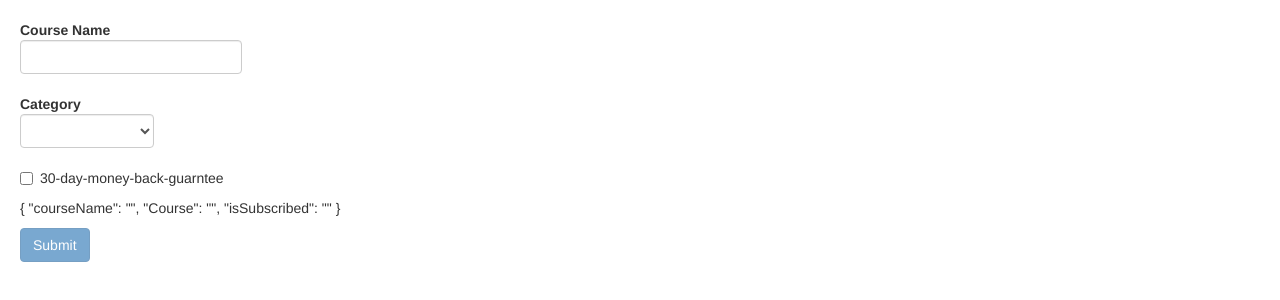
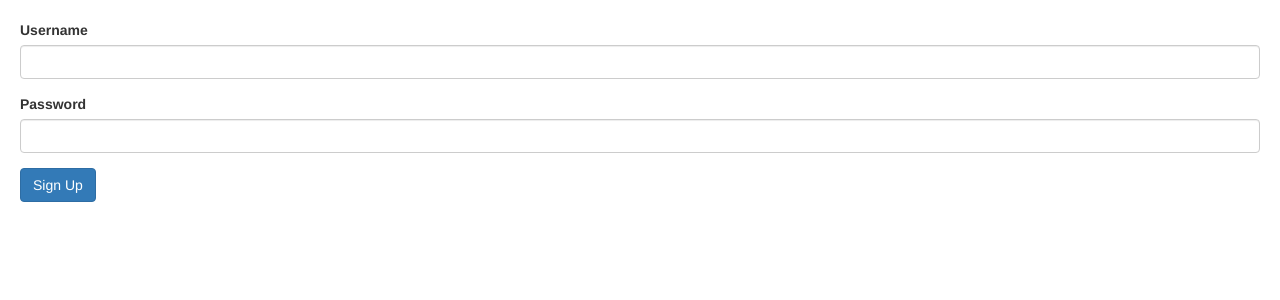
Before and after one commit to prk0906/hello-world, an Angular app: page / in a window 1280 px wide. Shown: the top 300 px of the page. Built offline with nearby package versions, Linux system fonts and the light colour scheme.

Commit message:
Reactive_forms

```diff
--- a/src/app/app.component.html
+++ b/src/app/app.component.html
@@ -79,6 +79,9 @@
 </zippy> -->
 
 
+<!-- Template-Driven-Forms -->
+<!-- <contact-form></contact-form> -->
+<!-- <udcourse-form></udcourse-form> -->
 
-<!-- <contact-form></contact-form> -->
-<udcourse-form></udcourse-form>
+<!-- Reactive-Forms -->
+<signup-form></signup-form>
--- a/src/app/app.component.ts
+++ b/src/app/app.component.ts
@@ -3,11 +3,12 @@
 import { CommonModule } from '@angular/common';
 import { ContactFormComponent } from './contact-form/contact-form.component';
 import { UdcourseFormComponent } from './udcourse-form/udcourse-form.component';
+import { SignupFormComponent } from './signup-form/signup-form.component';
 
 @Component({
   selector: 'app-root',
   standalone:true,
-  imports: [RouterOutlet, CommonModule, ContactFormComponent,UdcourseFormComponent],
+  imports: [RouterOutlet, CommonModule, ContactFormComponent,UdcourseFormComponent,SignupFormComponent],
   templateUrl: './app.component.html',
   styleUrl: './app.component.css'
 })
--- /dev/null
+++ b/src/app/signup-form/signup-form.component.html
@@ -0,0 +1,25 @@
+<form [formGroup]="form">
+    <div class="form-group">
+        <label for="username">Username</label>
+        <input
+            formControlName="username"
+            id="username"
+            type="text"
+            class="form-control">
+            <div *ngIf="userName?.touched && userName?.invalid" class="alert alert-danger">
+                <div *ngIf="userName?.errors?.['required']">UserName is required</div>
+                <div *ngIf="userName?.errors?.['minlength']">UserName Should contains min of {{userName?.errors?.['minlength'].requiredLength}} Char</div>
+            </div>
+
+    </div>
+    <div class="form-group">
+        <label for="password">Password</label>
+        <input
+            formControlName="password"
+            id="password"
+            type="text"
+            class="form-control">
+            <div *ngIf="passWord?.touched && passWord?.invalid" class="aler alert-danger">Password is required.</div>
+    </div>
+    <button class="btn btn-primary" type="submit">Sign Up</button>
+</form>
--- /dev/null
+++ b/src/app/signup-form/signup-form.component.ts
@@ -0,0 +1,24 @@
+import { Component } from '@angular/core';
+import { FormGroup,FormControl, ReactiveFormsModule, Validators } from '@angular/forms';
+import { CommonModule } from '@angular/common';
+
+@Component({
+  selector: 'signup-form',
+  templateUrl: './signup-form.component.html',
+  styleUrls: ['./signup-form.component.css'],
+  standalone:true,
+  imports:[ReactiveFormsModule,CommonModule]
+})
+export class SignupFormComponent {
+  form = new FormGroup({
+    username : new FormControl('',[Validators.required,Validators.minLength(3)]),
+    password : new FormControl('',Validators.required)
+  })
+
+  get userName(){
+    return this.form.get('username');
+  }
+  get passWord(){
+    return this.form.get('password');
+  }
+}
```
Also changed, not shown: src/app/signup-form/signup-form.component.css (added), 1 other file (tests, documents, lock files or other folders).
